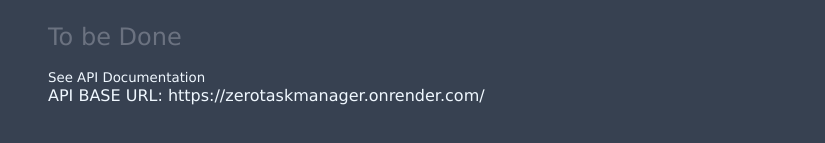
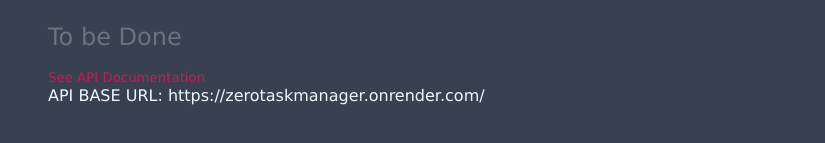
Before and after one commit to gionsunday/Fullstack-Taskmanager, a plain HTML site: page public/index.html in a window 1280 px wide. Shown: the part 211-354 px from the top of the page, without its empty margins (224-1049 px from the left). Drawn offline with nearby package versions, Linux system fonts and the light colour scheme; no server answers.

Commit message:
Update index.html

```diff
--- a/public/index.html
+++ b/public/index.html
@@ -44,7 +44,7 @@
                     </div>
                 </div> -->
             </div>
-             <a href="https://documenter.getpostman.com/view/21111363/2s9YJezMHk" style="text-decoration: none; color: aliceblue;">See API Documentation</a></small>
+             <a href="https://documenter.getpostman.com/view/21111363/2s9YJezMHk" style="text-decoration: none; color: rgb(204, 25, 85); text-align:center !important">See API Documentation</a></small>
 <br/>
               <a href="#" style="text-decoration: none; color: aliceblue;">API BASE URL: https://zerotaskmanager.onrender.com/</a></small>
 
```
